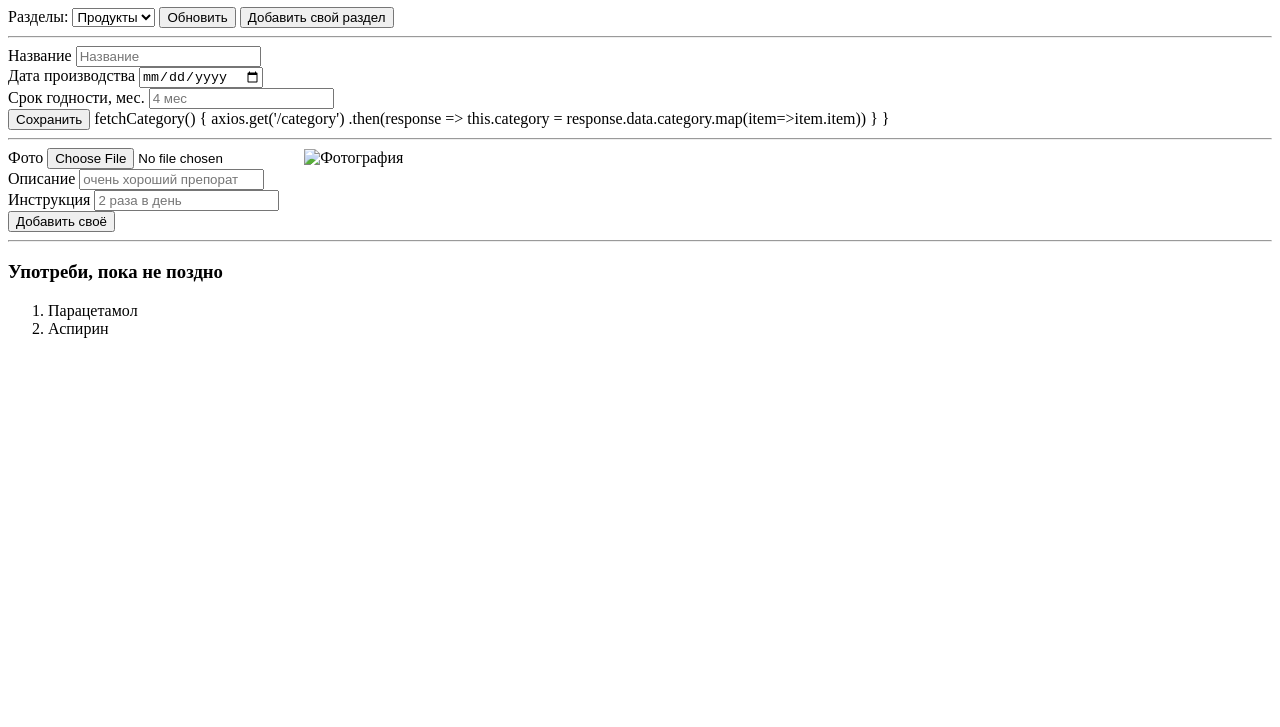
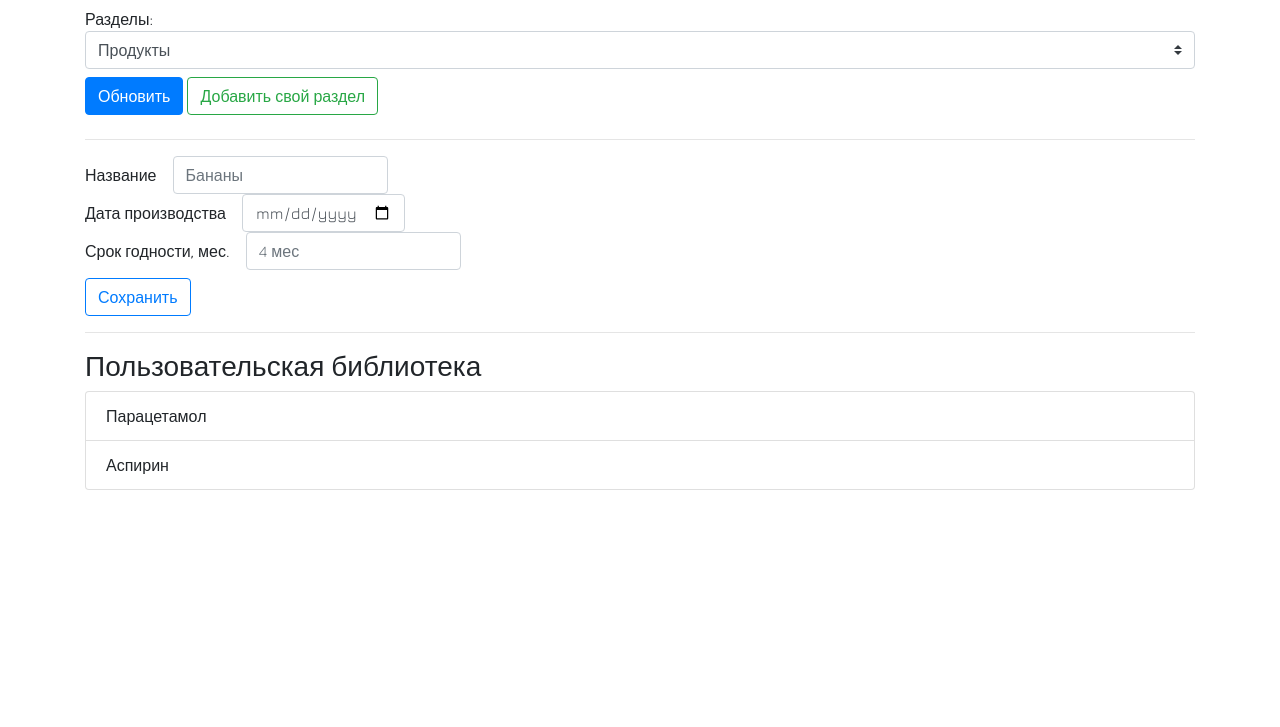
Before and after one commit to midevelop/fresh-control, a website: page public/index.html in a window 1280 px wide. Shown: the part 73-800 px from the top of the page. Drawn offline with nearby package versions, Linux system fonts and the light colour scheme.

Commit message:
feat(web): style

```diff
--- /dev/null
+++ b/public/index.css
@@ -0,0 +1,8 @@
+body {
+    font-family: 'Jura', sans-serif;
+
+}
+
+.font-funny {
+    font-family: 'Press Start 2P', cursive;
+}
--- a/public/index.html
+++ b/public/index.html
@@ -3,66 +3,57 @@
 <head>
     <meta charset="UTF-8">
     <title>Контроль Свежести</title>
+
+    <meta name="viewport" content="width=device-width, initial-scale=1, shrink-to-fit=no">
+    <link href="https://fonts.googleapis.com/css?family=Jura|Marck+Script|Press+Start+2P&display=swap" rel="stylesheet">    <link rel="stylesheet" href="https://stackpath.bootstrapcdn.com/bootstrap/4.3.1/css/bootstrap.min.css"
+          integrity="sha384-ggOyR0iXCbMQv3Xipma34MD+dH/1fQ784/j6cY/iJTQUOhcWr7x9JvoRxT2MZw1T" crossorigin="anonymous">
     <!-- версия для разработки, отображает полезные предупреждения в консоли -->
     <script src="https://cdn.jsdelivr.net/npm/vue/dist/vue.js"></script>
     <script src="https://unpkg.com/axios/dist/axios.min.js"></script>
 
+    <script src="https://code.jquery.com/jquery-3.3.1.slim.min.js"
+            integrity="sha384-q8i/X+965DzO0rT7abK41JStQIAqVgRVzpbzo5smXKp4YfRvH+8abtTE1Pi6jizo"
+            crossorigin="anonymous"></script>
+    <script src="https://cdnjs.cloudflare.com/ajax/libs/popper.js/1.14.7/umd/popper.min.js"
+            integrity="sha384-UO2eT0CpHqdSJQ6hJty5KVphtPhzWj9WO1clHTMGa3JDZwrnQq4sF86dIHNDz0W1"
+            crossorigin="anonymous"></script>
+    <script src="https://stackpath.bootstrapcdn.com/bootstrap/4.3.1/js/bootstrap.min.js"
+            integrity="sha384-JjSmVgyd0p3pXB1rRibZUAYoIIy6OrQ6VrjIEaFf/nJGzIxFDsf4x0xIM+B07jRM"
+            crossorigin="anonymous"></script>
     <script defer src="index.js"></script>
+    <link rel="stylesheet" href="index.css">
 </head>
 <body>
-<div id="app">
-    <h1>Контроль Свежести</h1>
-    <div>
+<div class="container" id="app">
+    <nav class="navbar navbar-light" style="background-color: #e3f2fd;">
+        <a class="navbar-brand" href="/">Контроль Свежести</a>
+    </nav>
+    <div class="pt-4">
         Разделы:
-        <select name="" id="">
+        <select class="custom-select" name="" id="">
             <option value="" v-for="item in category">{{item}}</option>
-            console.log("fdsafjlserj")
-            let app = new Vue({
-            el: "#app",
-            data: {
-            category: ["Продукты", "Одежда"]
-            },
-            methods: {
 
         </select>
-        <button @click="fetchCategory">Обновить</button>
-        <button>Добавить свой раздел</button>
+        <button class="btn btn-primary my-2" @click="fetchCategory">Обновить</button>
+        <button class="btn btn-outline-success my-2">Добавить свой раздел</button>
     </div>
     <hr>
-    <div>Название
-        <input type="text" placeholder="Название">
+    <div class="form-inline">Название
+        <input class="form-control ml-3" type="text" placeholder="Бананы">
     </div>
-    <div>Дата производства
-        <input type="date" placeholder="Название">
+    <div class="form-inline">Дата производства
+        <input class="form-control ml-3" type="date" placeholder="Название">
     </div>
-    <div>Срок годности, мес.
-        <input type="number" placeholder="4 мес">
+    <div class="form-inline">Срок годности, мес.
+        <input type="number" class="form-control ml-3" placeholder="4 мес">
     </div>
-    <button>Сохранить</button>
-    fetchCategory() {
-    axios.get('/category')
-    .then(response => this.category = response.data.category.map(item=>item.item))
-    }
-    }
-
-    <hr>
-    <div>Фото
-        <input type="file" placeholder="4 мес">
-        <img src="" alt="Фотография">
-    </div>
-    <div>Описание
-        <input type="text" placeholder="очень хороший препорат">
-    </div>
-    <div>Инструкция
-        <input type="text" placeholder="2 раза в день">
-    </div>
-    <button>Добавить своё</button>
+    <button class="btn btn-outline-primary mt-2">Сохранить</button>
     <hr>
     <div>
-        <h3>Употреби, пока не поздно</h3>
-        <ol>
-            <li>Парацетамол</li>
-            <li>Аспирин</li>
+        <h3>Пользовательская библиотека</h3>
+        <ol class="list-group">
+            <li class="list-group-item">Парацетамол</li>
+            <li class="list-group-item">Аспирин</li>
         </ol>
     </div>
 
```
